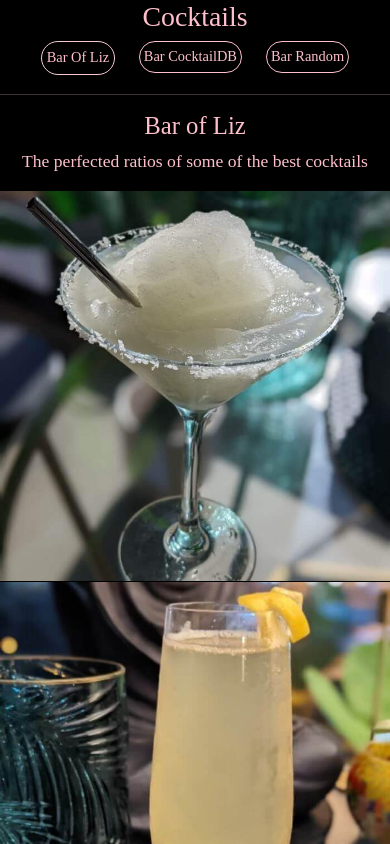
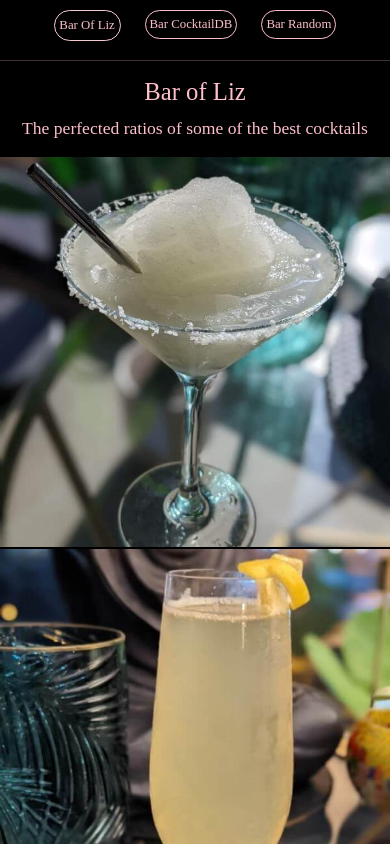
Before and after one commit to ESedrak/cocktail-list, a React (Create React App) app: page / in a window 390 px wide. Shown: the top 844 px of the page. Built offline with nearby package versions, Linux system fonts and the light colour scheme; a web font is replaced by a local one.

Commit message:
media queries to navbar

```diff
--- a/src/App.css
+++ b/src/App.css
@@ -8,7 +8,7 @@
 .App-nav {
   max-width: 25rem;
   margin: 0 auto;
-  font-size: 0.9rem;
+  font-size: 1.1rem;
   display: inline-block;
 }
 
@@ -59,3 +59,15 @@
   background-color: pink;
   color: black;
 }
+
+/* mobile media queries */
+@media only screen and (max-width: 480px) {
+  h1 {
+    display: none;
+  }
+
+  .App-nav {
+    padding-top: 10px;
+    font-size: 0.8rem;
+  }
+}
--- a/src/App.js
+++ b/src/App.js
@@ -4,7 +4,6 @@ import Liz from "./barOfLiz/Liz";
 import { BrowserRouter as Router, Routes, Route, Link } from "react-router-dom";
 import CocktailDb from "./barOfCocktailDb/CocktailDb";
 import Random from "./barOfRandom/Random";
-// import useCocktailApi from "./hooks/useCocktailApi";
 import Container from "react-bootstrap/Container";
 import Row from "react-bootstrap/Row";
 import Col from "react-bootstrap/Col";
```
